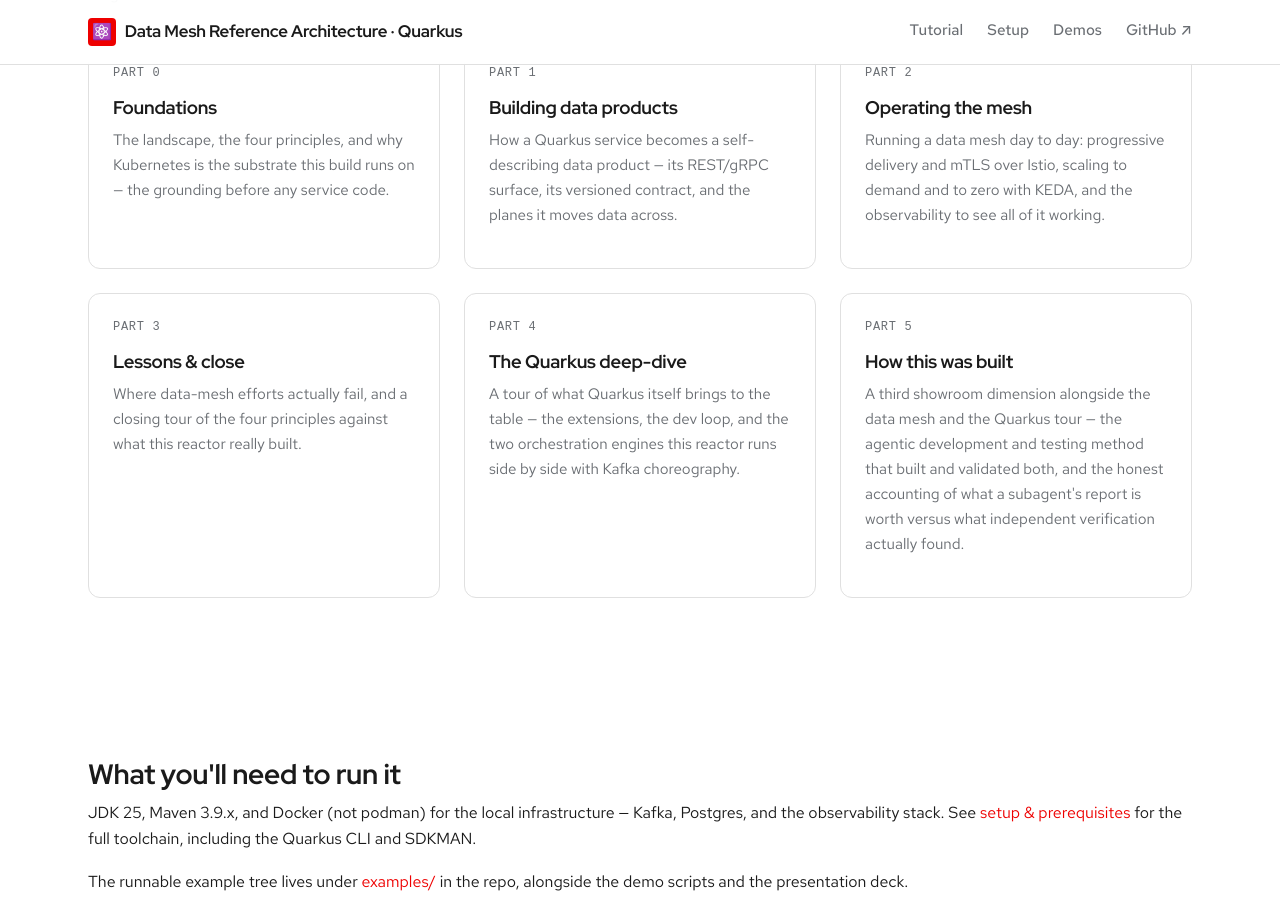
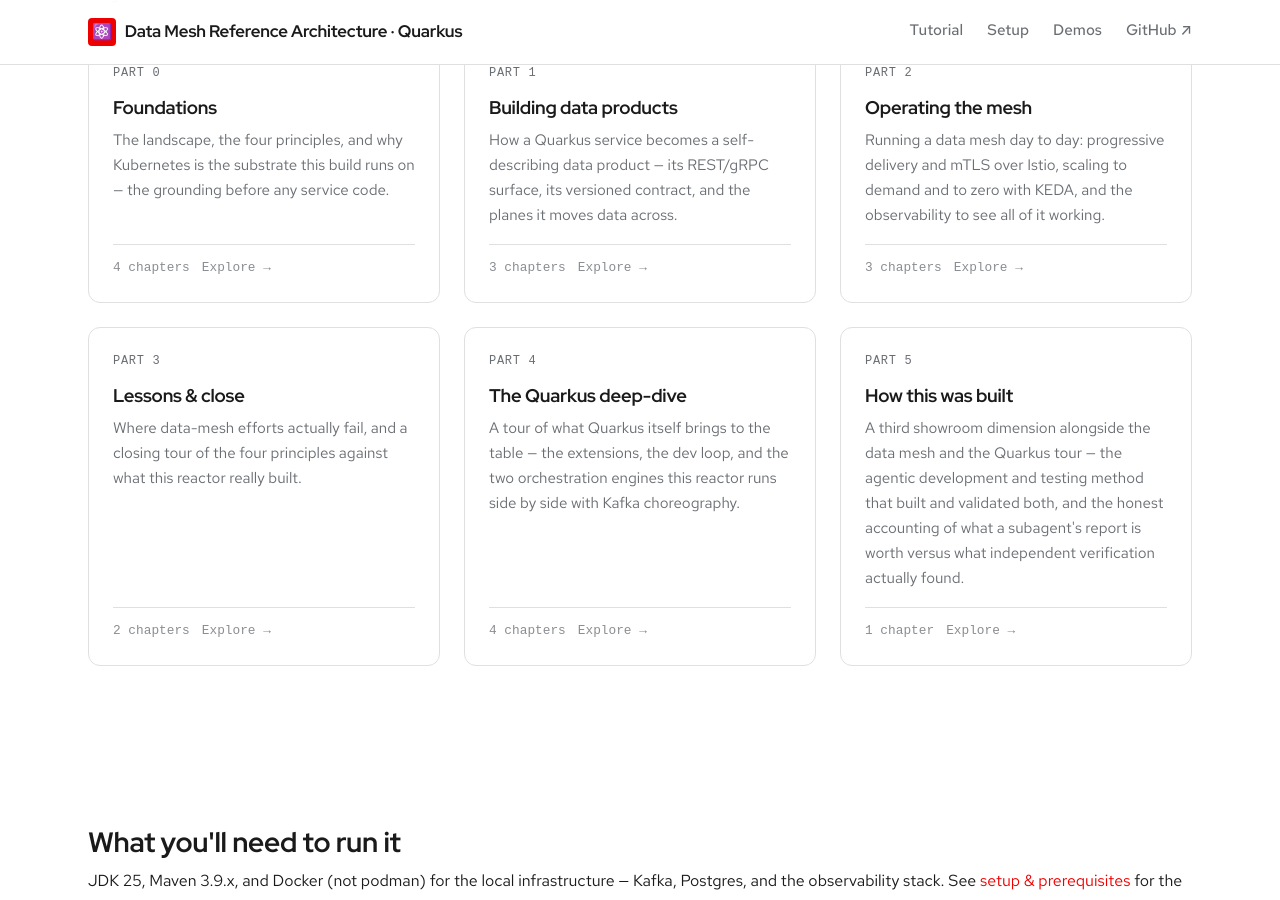
Before and after one commit to patterncatalyst/datamesh-reference-arch-quarkus, a Jekyll site: the page built from index.html, in a window 1280 px wide and 900 px high, scrolled down 929 px. Built offline with Jekyll 4.4.1, drawn with Linux system fonts in a browser that asks for light colours; some web fonts are replaced.

Commit message:
fix(site): show chapter count + Explore on homepage part cards (#19)
The homepage part cards had drifted from the lgtm-jekyll template and showed only eyebrow/title/blurb. Restore the card__meta footer (N chapter(s) · Explore →) computed from site.docs per part.part_name, matching the skill's site-template/index.html and the sibling sites. No skill change needed — the lgtm-jekyll template already renders this; this repo was the one out of sync.

```diff
--- a/index.html
+++ b/index.html
@@ -53,10 +53,19 @@
             </p>
             <div class="cards">
                 {%- for part in parts_sorted -%}
+                    {%- assign part_docs = site.docs | where: "part", part.part_name -%}
                     <a class="card" href="{{ part.url | relative_url }}">
                         <div class="card__eyebrow">Part {{ part.order }}</div>
                         <h3 class="card__title">{{ part.title }}</h3>
                         <p class="card__desc">{{ part.blurb }}</p>
+                        <div class="card__meta">
+                            {%- if part_docs.size > 0 -%}
+                                <span>{{ part_docs.size }} chapter{% if part_docs.size != 1 %}s{% endif %}</span>
+                            {%- else -%}
+                                <span>Coming soon</span>
+                            {%- endif -%}
+                            <span>Explore →</span>
+                        </div>
                     </a>
                 {%- endfor -%}
             </div>
```
